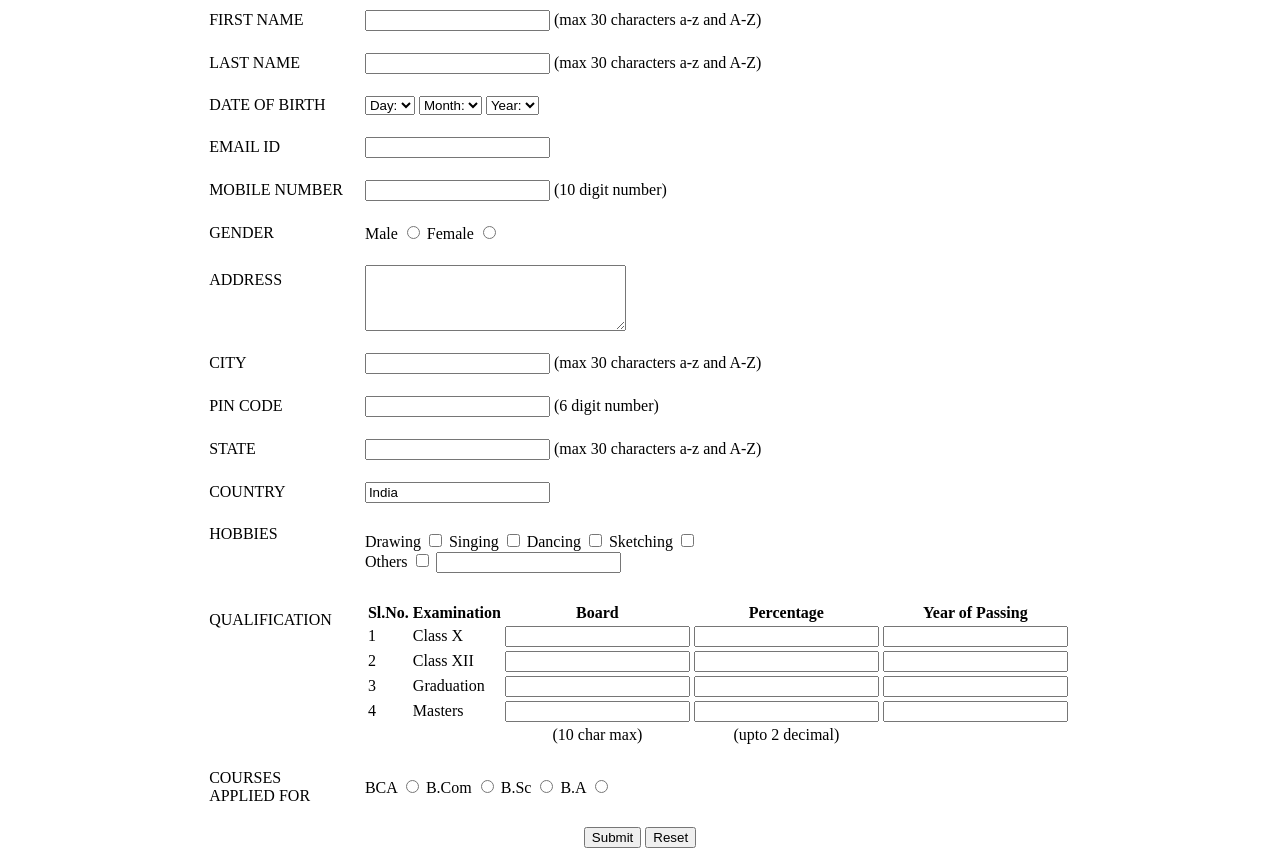
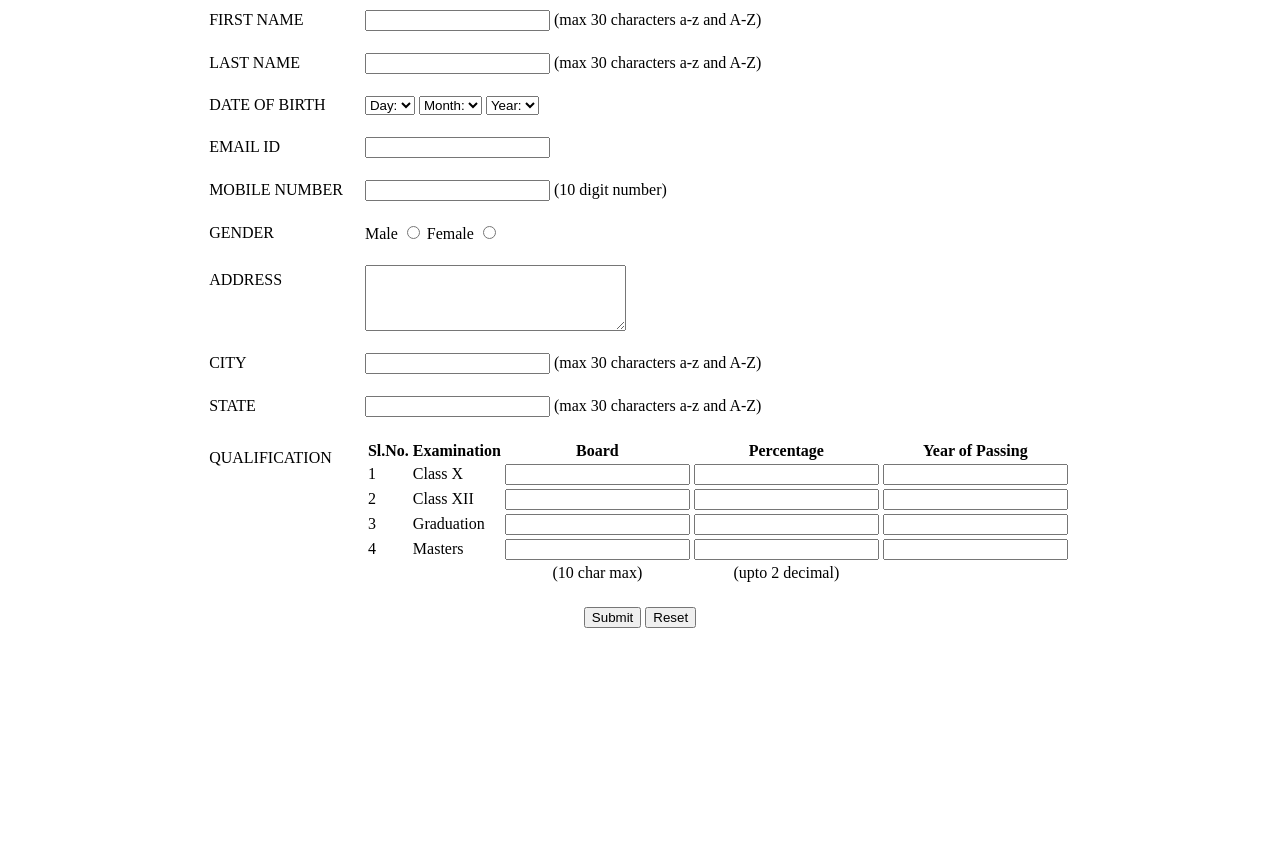
Before and after one commit to abhijeet181995/Payment, a plain HTML site: page docs/index.html in a window 1280 px wide. Shown: the part 51-919 px from the top of the page. After the commit the page ends 800 px from the top, so only its background shows below. Drawn offline with Linux system fonts and the light colour scheme.

Commit message:
Update index.html

```diff
--- a/docs/index.html
+++ b/docs/index.html
@@ -166,14 +166,6 @@ Female <input type="radio" name="Gender" value="Female" />
 </td>
 </tr>
 
-<!----- Pin Code ---------------------------------------------------------->
-<tr>
-<td>PIN CODE</td>
-<td><input type="text" name="Pin_Code" maxlength="6" />
-(6 digit number)
-</td>
-</tr>
-
 <!----- State ---------------------------------------------------------->
 <tr>
 <td>STATE</td>
@@ -182,32 +174,6 @@ Female <input type="radio" name="Gender" value="Female" />
 </td>
 </tr>
 
-<!----- Country ---------------------------------------------------------->
-<tr>
-<td>COUNTRY</td>
-<td><input type="text" name="Country" value="India" readonly="readonly" /></td>
-</tr>
-
-<!----- Hobbies ---------------------------------------------------------->
-
-<tr>
-<td>HOBBIES <br /><br /><br /></td>
-
-<td>
-Drawing
-<input type="checkbox" name="Hobby_Drawing" value="Drawing" />
-Singing
-<input type="checkbox" name="Hobby_Singing" value="Singing" />
-Dancing
-<input type="checkbox" name="Hobby_Dancing" value="Dancing" />
-Sketching
-<input type="checkbox" name="Hobby_Cooking" value="Cooking" />
-<br />
-Others
-<input type="checkbox" name="Hobby_Other" value="Other">
-<input type="text" name="Other_Hobby" maxlength="30" />
-</td>
-</tr>
 
 <!----- Qualification---------------------------------------------------------->
 <tr>
@@ -267,20 +233,6 @@ Others
 </td>
 </tr>
 
-<!----- Course ---------------------------------------------------------->
-<tr>
-<td>COURSES<br />APPLIED FOR</td>
-<td>
-BCA
-<input type="radio" name="Course_BCA" value="BCA">
-B.Com
-<input type="radio" name="Course_BCom" value="B.Com">
-B.Sc
-<input type="radio" name="Course_BSc" value="B.Sc">
-B.A
-<input type="radio" name="Course_BA" value="B.A">
-</td>
-</tr>
 
 <!----- Submit and Reset ------------------------------------------------->
 <tr>
```
